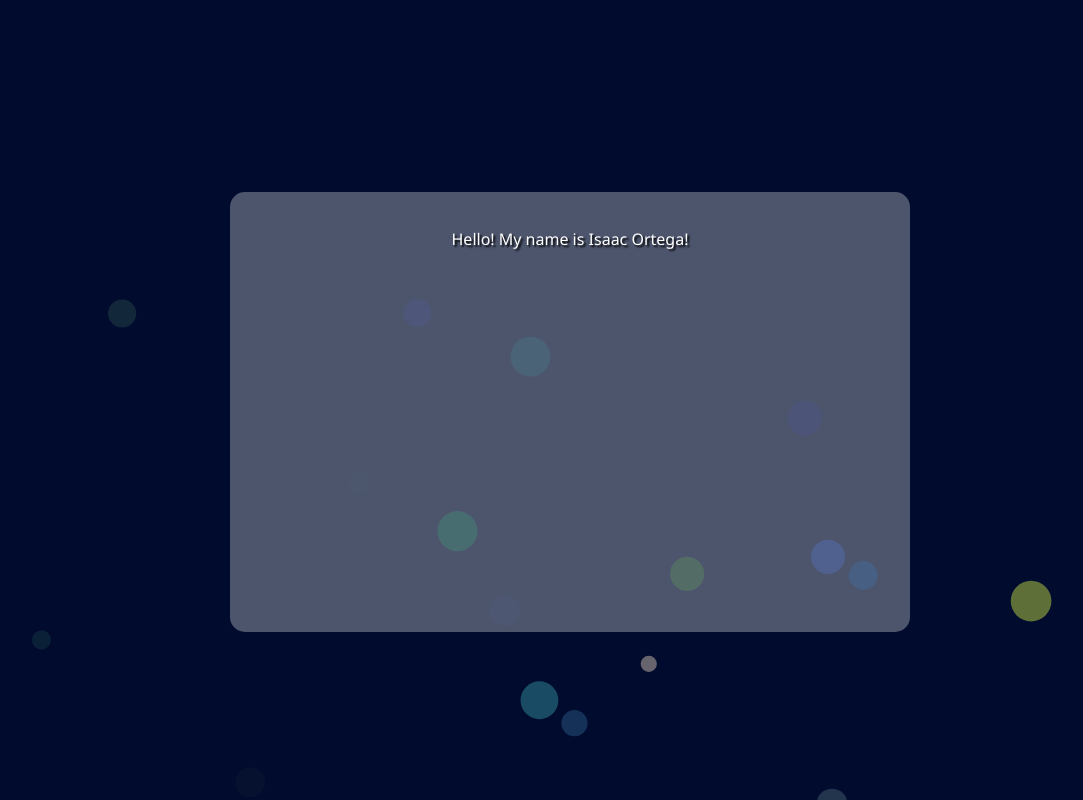
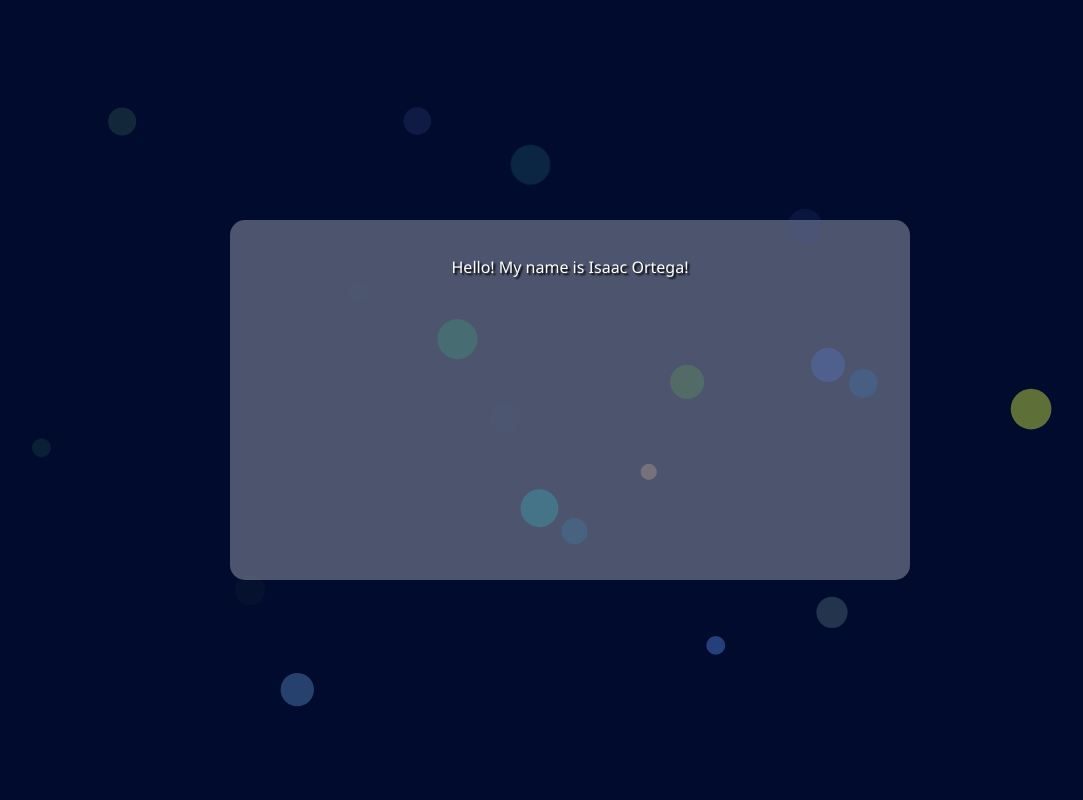
Before and after one commit to Izook/portfolio, a React (Create React App) app: page / in a window 1280 px wide. Shown: the whole page, without its empty margins (70-1153 px from the left). Built offline with nearby package versions, Linux system fonts and the light colour scheme; a web font is replaced by a local one.

Commit message:
Size and center the Modal appropriately.

```diff
--- a/src/components/App/App.css
+++ b/src/components/App/App.css
@@ -3,4 +3,8 @@
   height: 100%;
   text-align: center;
   z-index: 100;
+  display:flex;
+  justify-content: center;
+  flex-direction: column;
+  align-items: center ;
 }
--- a/src/components/Modal/Modal.css
+++ b/src/components/Modal/Modal.css
@@ -3,9 +3,7 @@
   background: rgba(255, 255, 255, 0.3);
   color: #ffffff;
   width: 50%;
-  height: 50%;
-  margin: auto;
-  margin-top: 15%;
+  flex-basis: 40%;
   border-radius: 15px;
   text-shadow: 2px 2px 2px #000;
   padding: 20px;
--- a/src/index.css
+++ b/src/index.css
@@ -1,18 +1,15 @@
 @import url("https://fonts.googleapis.com/css2?family=Eczar:wght@400;500;600;700;800&display=swap");
+
+html,body, #root {
+  margin: 0;
+  width: 100%;
+  height: 100%;
+}
 
 html,
 body {
-  margin: 0;
-  width: 100%;
-  height: 100%;
-  position: fixed;
   font-family: "Eczar", "Segoe UI", "Roboto", "Oxygen", "Ubuntu", "Cantarell",
     "Fira Sans", "Droid Sans", "Helvetica Neue", sans-serif;
   -webkit-font-smoothing: antialiased;
   -moz-osx-font-smoothing: grayscale;
 }
-
-#root {
-  width: 100%;
-  height: 100%;
-}
```
